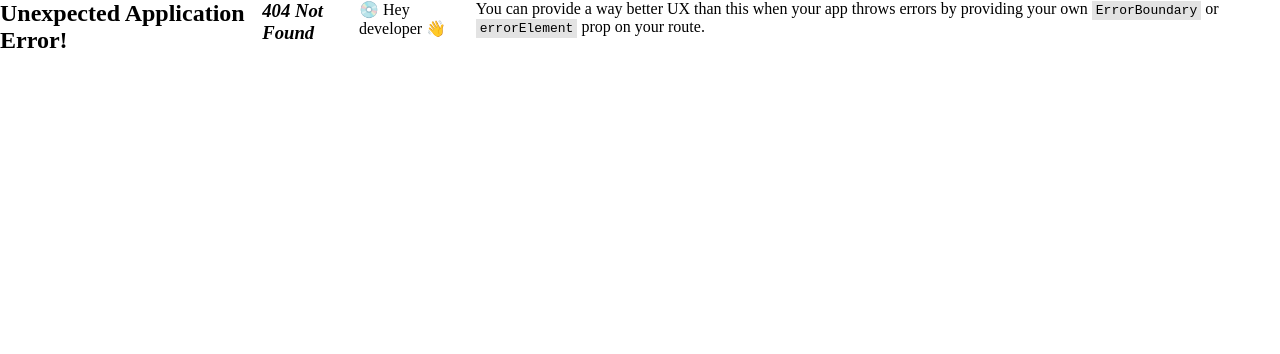
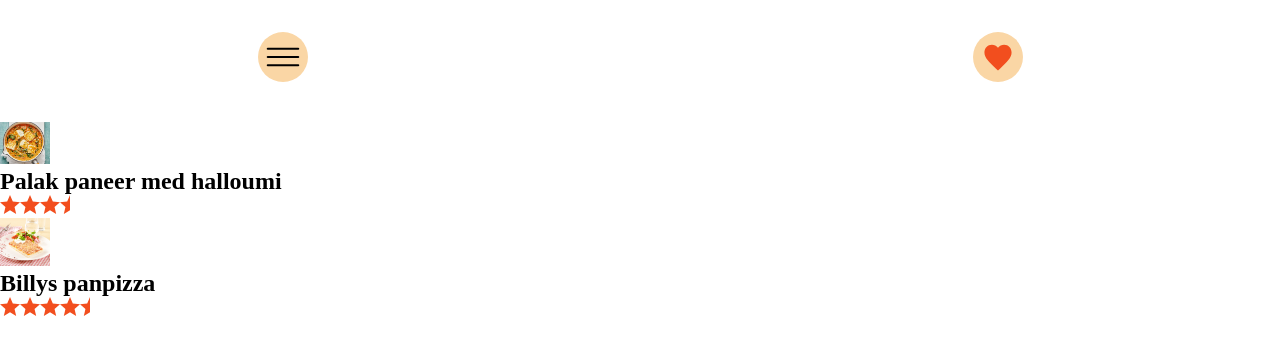
Before and after one commit to CarlMBergman/kokbok, a React (Vite) app in the folder kokbok/: page /allrecipes in a window 1280 px wide. Before the commit this address had no page. Shown: the top 354 px of the page. Built offline with nearby package versions, Linux system fonts and the light colour scheme.

Commit message:
liten grej

```diff
--- a/kokbok/src/App.jsx
+++ b/kokbok/src/App.jsx
@@ -3,6 +3,7 @@ import './App.css'
 import { RouterProvider, createBrowserRouter } from 'react-router-dom'
 import StartPage from './views/StartPage'
 import Recipe from './views/Recipe'
+import AllRecipes from './views/AllRecipes'
 
 function App() {
 
@@ -14,6 +15,10 @@ function App() {
     {
       path: '/recipe',
       element: <Recipe/>
+    },
+    {
+      path: '/allrecipes',
+      element: <AllRecipes/>
     }
   ])
 
--- a/kokbok/src/components/NavBtn.jsx
+++ b/kokbok/src/components/NavBtn.jsx
@@ -1,15 +1,24 @@
 import './NavBtn.css'
 import navburger from './img/navburger.svg';
-import { useSelector } from "react-redux"
+import { useState } from 'react';
+import Slider from './Slider';
 
 
 function NavBtn() {
+    const [showNav, setShowNav] = useState(false)
+
     function handleClick() {
-        console.log('hej');
+        setShowNav(current => !current)
     }
 
     return (
-        <img src={ navburger } className='nav__btn' onClick={ handleClick } alt="navigation" />
+        <div className='nav__btn'>
+            <img src={ navburger } onClick={ handleClick } alt="navigation" />
+            {showNav && (
+                <Slider setShowNav={ setShowNav }/>
+            )}
+        </div>
+
     )
 }
 
--- /dev/null
+++ b/kokbok/src/components/RecipeForList.css
@@ -0,0 +1,3 @@
+.recipelist__img {
+    width: 50px;
+}
--- /dev/null
+++ b/kokbok/src/components/RecipeForList.jsx
@@ -0,0 +1,18 @@
+import { useNavigate } from 'react-router-dom'
+import './RecipeForList.css'
+import Rating from './likedRecipes/Rating'
+
+function RecipeForList(props) {
+
+    const navigate = useNavigate()
+
+    return (
+        <article className='recipelist' onClick={ () => navigate('/recipe', { state: { recipe: props.recipe }})}>
+            <img className='recipelist__img' src={ props.imgPath } alt="img" />
+            <h2>{ props.name }</h2>
+            <Rating rating={ props.rating }/>
+        </article>
+    )
+}
+
+export default RecipeForList
--- /dev/null
+++ b/kokbok/src/components/Slider.css
@@ -0,0 +1,36 @@
+.slider {
+    position: absolute;
+    left: 0;
+    top: 0;
+    z-index: 999;
+    width: 250px;
+    height: 100vh;
+    display: flex;
+    justify-content: center;
+    align-items: center;
+    flex-direction: column;
+    background-color: #ffbf64;
+}
+
+.slider__btn {
+    margin: 1rem;
+    width: 150px;
+    background-color: transparent;
+    border: none;
+    padding-bottom: 1.5rem;
+    border-bottom: 2px solid white;
+    font-family: 'Cairo';
+    font-style: normal;
+    font-weight: 500;
+    font-size: 20px;
+}
+
+.slider__btn:nth-last-child(1) {
+    border: none;
+}
+
+.slider__close {
+    position: absolute;
+    top: 50px;
+    left: 95px;
+}
--- /dev/null
+++ b/kokbok/src/components/Slider.jsx
@@ -0,0 +1,23 @@
+import './Slider.css'
+import { useNavigate } from 'react-router-dom'
+import cross from './img/cross.svg'
+
+function Slider(props) {
+
+    const navigate = useNavigate()
+
+    function closeSlider() {
+        props.setShowNav(false)
+    }
+
+    return (
+        <aside className='slider'>
+            <img className='slider__close' onClick={ closeSlider } src={ cross } alt="close" />
+            <button className='slider__btn' onClick={ () => navigate('/') }>HEM</button>
+            <button className='slider__btn' onClick={ () => navigate('/allrecipes') }>ALLA RECEPT</button>
+            <button className='slider__btn' onClick={ () => navigate('/') }>DINA GILLADE</button>
+        </aside>
+    )
+}
+
+export default Slider
--- /dev/null
+++ b/kokbok/src/views/AllRecipes.jsx
@@ -0,0 +1,31 @@
+import './AllRecipes.css'
+import { useSelector } from 'react-redux'
+import RecipeForList from '../components/RecipeForList'
+import NavBtn from '../components/NavBtn'
+import Liked from '../components/likedRecipes/Liked'
+
+function AllRecipes() {
+
+    const allRecipes = useSelector((state) => { return state.recipes })
+
+    const recipeComp = allRecipes.map((recipe) => {
+        return <RecipeForList
+         recipe={ recipe }
+         rating={ recipe.rating }
+         imgPath={ recipe.imgPath }
+         name={ recipe.name }
+         key={ recipe.name } />
+    })
+
+    return (
+        <section>
+            <nav className="nav">
+                <NavBtn/>
+                <Liked/>
+            </nav>
+            { recipeComp }
+        </section>
+    )
+}
+
+export default AllRecipes
--- a/kokbok/src/views/Recipe.jsx
+++ b/kokbok/src/views/Recipe.jsx
@@ -5,6 +5,7 @@ import { useState } from "react";
 import Instruction from "../components/instruction";
 import Ingredient  from "../components/Ingredient";
 import Liked       from '../components/likedRecipes/Liked';
+import NavBtn from '../components/NavBtn';
 
 function Recipe() {
     const navigate = useNavigate();
@@ -31,10 +32,10 @@ function Recipe() {
 
     return (
         <article className="recipe">
-            <header className='recipe__heading'>
-                <button className='recipe__heading--btn' onClick={ () => navigate('/') }>Go back</button>
+            <nav className="nav">
+                <NavBtn/>
                 <Liked/>
-            </header>
+            </nav>
             <h1 className='recipe__heading--text'>{ navigationState.state.recipe.name }</h1>
             <img className='recipe__img' src={ navigationState.state.recipe.imgPath } alt="" />
             <section className='recipe__box'>
--- a/kokbok/src/views/StartPage.jsx
+++ b/kokbok/src/views/StartPage.jsx
@@ -1,5 +1,5 @@
 import './startPage.css'
-import NavBtn from "../components/navBtn"
+import NavBtn from "../components/NavBtn"
 import Liked from "../components/likedRecipes/Liked"
 import { useState } from "react"
 import { useSelector } from "react-redux"
```
Also changed, not shown: kokbok/src/components/img/cross.svg (added), kokbok/src/views/AllRecipes.css (added).
